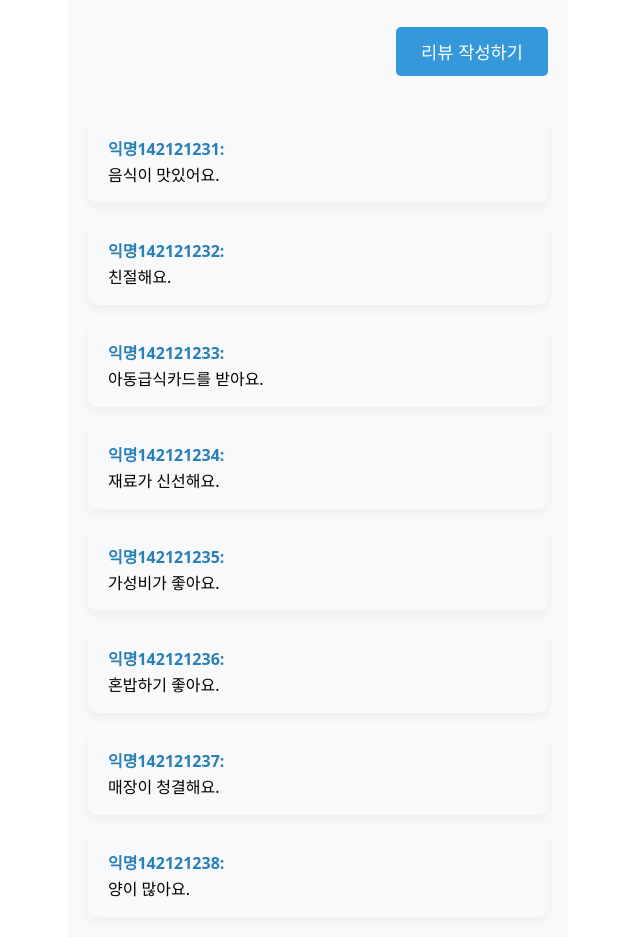
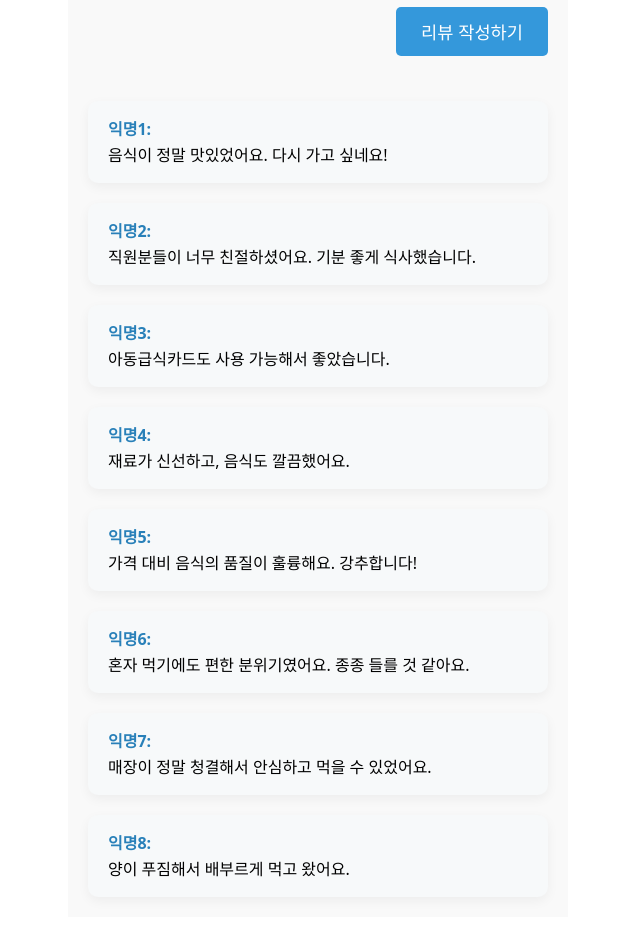
Before and after one commit to 3amdasoo/jeju-little-dreamers-fe-v2, a React (Create React App) app: page /restaurant/1 in a window 1280 px wide. Shown: the part 480-1417 px from the top of the page, without its empty margins (322-962 px from the left). Built offline with nearby package versions, Linux system fonts and the light colour scheme.

Commit message:
컨플릭 해결

```diff
--- a/src/pages/Restaurant.jsx
+++ b/src/pages/Restaurant.jsx
@@ -30,15 +30,16 @@ const Restaurant = () => {
         };
 
         const dummyReviews = [
-            { nickname: "익명142121231", content: "음식이 맛있어요." },
-            { nickname: "익명142121232", content: "친절해요." },
-            { nickname: "익명142121233", content: "아동급식카드를 받아요." },
-            { nickname: "익명142121234", content: "재료가 신선해요." },
-            { nickname: "익명142121235", content: "가성비가 좋아요." },
-            { nickname: "익명142121236", content: "혼밥하기 좋아요." },
-            { nickname: "익명142121237", content: "매장이 청결해요." },
-            { nickname: "익명142121238", content: "양이 많아요." },
-        ];
+        { nickname: "익명1", content: "음식이 정말 맛있었어요. 다시 가고 싶네요!" },
+        { nickname: "익명2", content: "직원분들이 너무 친절하셨어요. 기분 좋게 식사했습니다." },
+        { nickname: "익명3", content: "아동급식카드도 사용 가능해서 좋았습니다." },
+        { nickname: "익명4", content: "재료가 신선하고, 음식도 깔끔했어요." },
+        { nickname: "익명5", content: "가격 대비 음식의 품질이 훌륭해요. 강추합니다!" },
+        { nickname: "익명6", content: "혼자 먹기에도 편한 분위기였어요. 종종 들를 것 같아요." },
+        { nickname: "익명7", content: "매장이 정말 청결해서 안심하고 먹을 수 있었어요." },
+        { nickname: "익명8", content: "양이 푸짐해서 배부르게 먹고 왔어요." },
+    ];
+
 
         setRestaurantData(dummyData);
         setReviews(dummyReviews);
@@ -110,7 +111,7 @@ const Container = styled.div`
 const Card = styled.div`
     background-color: #ffffff;
     border-radius: 10px;
-    padding: 25px;
+    padding: 20px;
     box-shadow: 0px 6px 15px rgba(0, 0, 0, 0.1);
 `;
 
--- a/src/pages/Review.jsx
+++ b/src/pages/Review.jsx
@@ -61,8 +61,6 @@ const Review = () => {
                 value={customReview}
                 onChange={handleCustomReviewChange}
             />
-
-            <ReviewLabel>리뷰를 선택하세요:</ReviewLabel>
             <ButtonContainer>
                 {predefinedReviews.map((review, index) => {
                     if (index % 2 === 0) {
@@ -128,12 +126,6 @@ const Textarea = styled.textarea`
     box-sizing: border-box;
 `;
 
-const ReviewLabel = styled.p`
-    margin-bottom: 10px;
-    font-size: 1.1rem;
-    font-weight: bold;
-    color: #34495e;
-`;
 
 const ButtonContainer = styled.div`
     display: flex;
```
